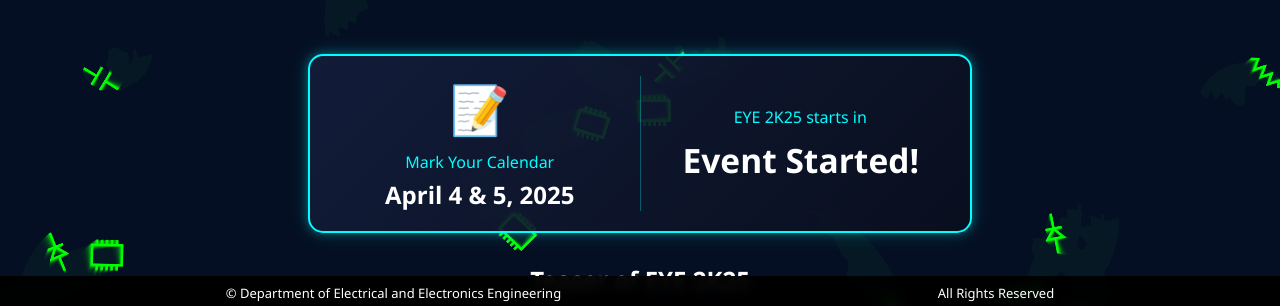
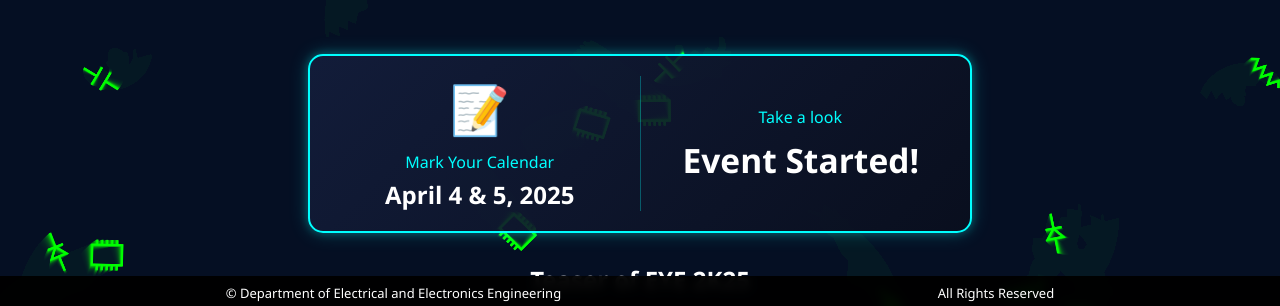
Before and after one commit to Sunilreddyyaparla/EYE2K25, a Flask app: page / in a window 1280 px wide. Shown: the part 468-774 px from the top of the page. Run offline with Flask 3, Linux system fonts and the light colour scheme.

Commit message:
Update home.html

```diff
--- a/templates/home.html
+++ b/templates/home.html
@@ -141,7 +141,7 @@
             <h2>April 4 & 5, 2025</h2>
         </div>
         <div class="countdown-timer">
-            <p>EYE 2K25 starts in</p>
+            <p>Take a look</p>
             <span id="countdown-timer" class="timer-digits"></span>
         </div>
     </div>
```
